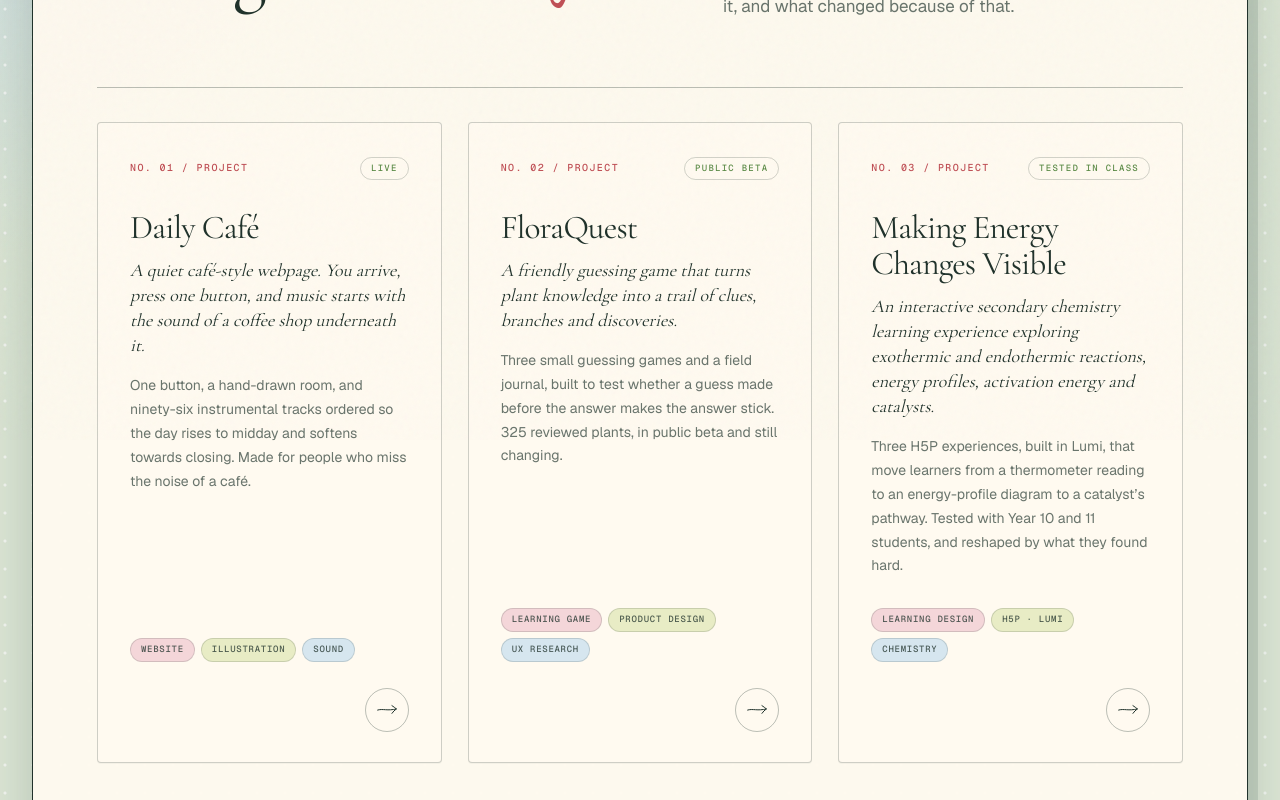
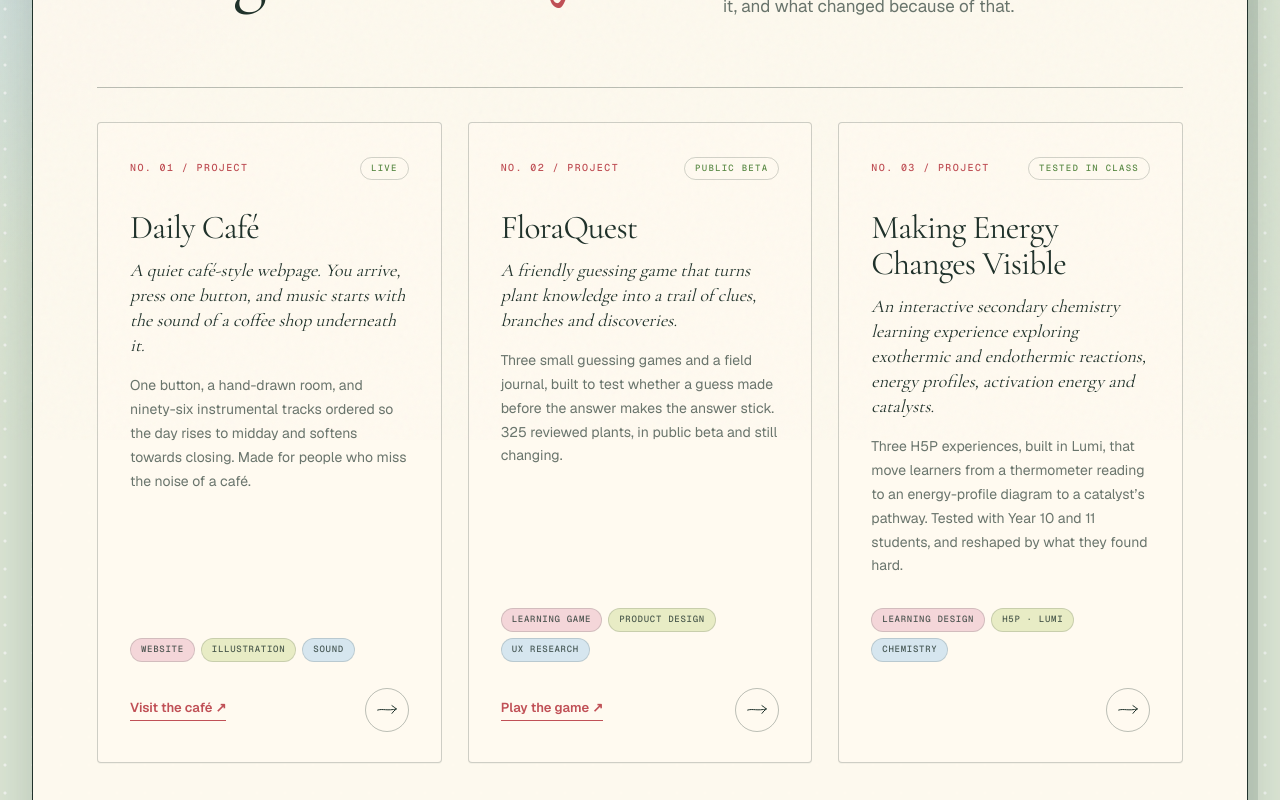
Before and after one commit to tammanakapoor/website-portfolio, a Next.js app: page /projects in a window 1280 px wide. Shown: the part 360-1160 px from the top of the page. Built offline with nearby package versions, Linux system fonts and the light colour scheme.

Commit message:
Projects: show play/visit buttons on the archive tiles and the FloraQuest home card
Co-Authored-By: Claude Fable 5.1 <noreply@anthropic.com>

```diff
--- a/app/card-home.tsx
+++ b/app/card-home.tsx
@@ -66,14 +66,14 @@ function ProjectsPanel() {
           </div>
         </article>
         <article className="mini-project">
-          <a href="/projects/floraquest" className="mini-project-image flora-thumb">
+          <a href="https://floraquest.tammana4513.workers.dev" target="_blank" rel="noreferrer" className="mini-project-image flora-thumb">
             <img src="/floraquest.png" alt="FloraQuest plant discovery game" />
             <span>02</span>
           </a>
           <div>
             <p>Learning game · product design</p>
             <h3>FloraQuest</h3>
-            <a href="/projects/floraquest">See the process →</a>
+            <a href="https://floraquest.tammana4513.workers.dev" target="_blank" rel="noreferrer">Play the game ↗</a>
           </div>
         </article>
         <article className="mini-project">
--- a/app/globals.css
+++ b/app/globals.css
@@ -956,22 +956,27 @@ footer a:hover { color: var(--ink); }
 .project-grid { display: grid; grid-template-columns: repeat(3, minmax(0, 1fr)); gap: 26px; padding: 34px 0 24px; border-top: 1px solid rgba(32,50,43,.3); }
 .project-grid > .reveal { display: flex; min-width: 0; }
 .project-tile { position: relative; display: flex; flex-direction: column; flex: 1; min-height: 420px; padding: 34px 32px 30px; border: 1px solid rgba(32,50,43,.22); border-radius: 4px; background: var(--desk-page-cream); color: var(--desk-page-ink); text-decoration: none; box-shadow: 0 1px 0 rgba(32,50,43,.04); transition: transform .45s cubic-bezier(.16,1,.3,1), border-color .3s ease, box-shadow .45s ease; }
-a.project-tile:hover, a.project-tile:focus-visible { border-color: var(--desk-page-ink); transform: translateY(-5px); box-shadow: 7px 9px 0 rgba(40,75,62,.12), 0 28px 44px -34px rgba(26,48,39,.55); outline: none; }
+.project-tile:hover, .project-tile:focus-within { border-color: var(--desk-page-ink); transform: translateY(-5px); box-shadow: 7px 9px 0 rgba(40,75,62,.12), 0 28px 44px -34px rgba(26,48,39,.55); outline: none; }
 .project-tile-meta { display: flex; justify-content: space-between; align-items: center; gap: 12px; margin-bottom: 30px; }
 .project-tile-number { color: #c05056; font: 500 10px/1.4 var(--mono); letter-spacing: .14em; text-transform: uppercase; }
 .project-tile-status { padding: 5px 10px; border: 1px solid rgba(32,50,43,.2); border-radius: 30px; color: #5d8c48; font: 500 9px/1.2 var(--mono); letter-spacing: .14em; text-transform: uppercase; white-space: nowrap; }
 .project-tile-title { margin: 0 0 12px; font-family: var(--serif); font-weight: 400; font-size: clamp(30px, 2.6vw, 38px); line-height: 1.08; letter-spacing: -.025em; color: var(--desk-page-ink); font-variation-settings: "SOFT" 40, "opsz" 36; transition: color .3s ease; }
-a.project-tile:hover .project-tile-title { color: #c05056; }
+.project-tile:hover .project-tile-title { color: #c05056; }
 .project-tile-tagline { margin: 0 0 16px; font-family: var(--serif); font-style: italic; font-size: 18px; line-height: 1.4; color: var(--desk-page-ink); }
 .project-tile-summary { margin: 0 0 30px; font-size: 14px; line-height: 1.7; color: rgba(32,50,43,.67); }
 .project-tile-tags { list-style: none; display: flex; flex-wrap: wrap; gap: 6px; margin: auto 0 26px; padding: 0; }
 .project-tile-tags li { padding: 5px 10px; border: 1px solid rgba(32,50,43,.16); border-radius: 30px; background: #f4d6d9; color: rgba(32,50,43,.78); font: 500 9px/1.3 var(--mono); letter-spacing: .08em; text-transform: uppercase; }
 .project-tile-tags li:nth-child(2) { background: #e8ecc5; }
 .project-tile-tags li:nth-child(3) { background: #d6e6ef; }
-.project-tile-arrow { align-self: flex-end; display: grid; place-items: center; width: 44px; height: 44px; border: 1px solid rgba(32,50,43,.3); border-radius: 50%; color: var(--desk-page-ink); transition: background .3s ease, color .3s ease, border-color .3s ease; }
+.project-tile-foot { display: flex; justify-content: space-between; align-items: center; gap: 16px; }
+.project-tile-cta { position: relative; z-index: 1; display: inline-flex; align-items: center; gap: 6px; padding-bottom: 3px; border-bottom: 1px solid currentColor; color: #c05056; font-size: 13px; font-weight: 600; text-decoration: none; transition: color .2s ease; }
+.project-tile-cta:hover { color: var(--desk-page-ink); }
+.project-tile-arrow { margin-left: auto; text-decoration: none; display: grid; place-items: center; width: 44px; height: 44px; border: 1px solid rgba(32,50,43,.3); border-radius: 50%; color: var(--desk-page-ink); transition: background .3s ease, color .3s ease, border-color .3s ease; }
+.project-tile-arrow::after { content: ""; position: absolute; inset: 0; border-radius: 4px; }
+.project-tile-arrow:focus-visible { outline: none; }
 .project-tile-arrow-mark { width: 22px; height: 11px; color: currentColor; transition: transform .25s ease; }
-a.project-tile:hover .project-tile-arrow { background: var(--desk-page-green); border-color: var(--desk-page-green); color: var(--desk-page-cream); }
-a.project-tile:hover .project-tile-arrow-mark { transform: translateX(3px); }
+.project-tile:hover .project-tile-arrow { background: var(--desk-page-green); border-color: var(--desk-page-green); color: var(--desk-page-cream); }
+.project-tile:hover .project-tile-arrow-mark { transform: translateX(3px); }
 .project-tile-placeholder { border-style: dashed; background: rgba(255,250,240,.45); }
 .project-tile-placeholder .project-tile-title, .project-tile-placeholder .project-tile-tagline { color: rgba(32,50,43,.55); }
 .project-tile-placeholder .project-tile-status { color: rgba(32,50,43,.5); }
--- a/app/projects/data.ts
+++ b/app/projects/data.ts
@@ -25,6 +25,8 @@ export type Project = {
   learned: string[];
   quote?: Quote;
   links: ProjectLink[];
+  /** The live site, shown as a button on the archive tile. */
+  site?: ProjectLink;
 };
 
 export const projects: Project[] = [
@@ -77,6 +79,7 @@ export const projects: Project[] = [
     ],
     learned: ["Licensing is a design material, not paperwork.", "Restraint is a feature people can feel.", "Measure before you sort: loudness made a better playlist than taste alone."],
     links: [{ label: "Visit the café", href: "https://daily-cafe-psi.vercel.app", external: true }],
+    site: { label: "Visit the café", href: "https://daily-cafe-psi.vercel.app", external: true },
   },
   {
     id: "floraquest",
@@ -150,6 +153,7 @@ export const projects: Project[] = [
     ],
     learned: ["Content is the product. Reviewing 325 plants shaped the game more than any feature.", "Rules you can say in one breath are rules people trust.", "A design system needs a way to check itself."],
     links: [{ label: "Play FloraQuest", href: "https://floraquest.tammana4513.workers.dev", external: true }],
+    site: { label: "Play the game", href: "https://floraquest.tammana4513.workers.dev", external: true },
   },
   {
     id: "energy-changes",
--- a/app/projects/page.tsx
+++ b/app/projects/page.tsx
@@ -32,7 +32,7 @@ export default function ProjectsPage() {
           <div className="project-grid" aria-label="Projects">
             {projects.map((p, i) => (
               <Reveal key={p.id} delay={i * 90}>
-                <a className="project-tile" href={`/projects/${p.id}`} id={p.id} aria-label={`${p.title}: read the project notes`}>
+                <article className="project-tile" id={p.id}>
                   <div className="project-tile-meta">
                     <span className="project-tile-number">{p.number} / Project</span>
                     <span className="project-tile-status">{p.status}</span>
@@ -43,8 +43,11 @@ export default function ProjectsPage() {
                   <ul className="project-tile-tags" aria-label="Disciplines">
                     {p.tagList.map((t) => <li key={t}>{t}</li>)}
                   </ul>
-                  <span className="project-tile-arrow" aria-hidden="true"><ArrowRight className="project-tile-arrow-mark" /></span>
-                </a>
+                  <div className="project-tile-foot">
+                    {p.site && <a className="project-tile-cta" href={p.site.href} target="_blank" rel="noreferrer">{p.site.label} ↗</a>}
+                    <a className="project-tile-arrow" href={`/projects/${p.id}`} aria-label={`${p.title}: read the project notes`}><ArrowRight className="project-tile-arrow-mark" /></a>
+                  </div>
+                </article>
               </Reveal>
             ))}
           </div>
--- a/static/css/site.css
+++ b/static/css/site.css
@@ -963,22 +963,27 @@ footer a:hover { color: var(--ink); }
 .project-grid { display: grid; grid-template-columns: repeat(3, minmax(0, 1fr)); gap: 26px; padding: 34px 0 24px; border-top: 1px solid rgba(32,50,43,.3); }
 .project-grid > .reveal { display: flex; min-width: 0; }
 .project-tile { position: relative; display: flex; flex-direction: column; flex: 1; min-height: 420px; padding: 34px 32px 30px; border: 1px solid rgba(32,50,43,.22); border-radius: 4px; background: var(--desk-page-cream); color: var(--desk-page-ink); text-decoration: none; box-shadow: 0 1px 0 rgba(32,50,43,.04); transition: transform .45s cubic-bezier(.16,1,.3,1), border-color .3s ease, box-shadow .45s ease; }
-a.project-tile:hover, a.project-tile:focus-visible { border-color: var(--desk-page-ink); transform: translateY(-5px); box-shadow: 7px 9px 0 rgba(40,75,62,.12), 0 28px 44px -34px rgba(26,48,39,.55); outline: none; }
+.project-tile:hover, .project-tile:focus-within { border-color: var(--desk-page-ink); transform: translateY(-5px); box-shadow: 7px 9px 0 rgba(40,75,62,.12), 0 28px 44px -34px rgba(26,48,39,.55); outline: none; }
 .project-tile-meta { display: flex; justify-content: space-between; align-items: center; gap: 12px; margin-bottom: 30px; }
 .project-tile-number { color: #c05056; font: 500 10px/1.4 var(--mono); letter-spacing: .14em; text-transform: uppercase; }
 .project-tile-status { padding: 5px 10px; border: 1px solid rgba(32,50,43,.2); border-radius: 30px; color: #5d8c48; font: 500 9px/1.2 var(--mono); letter-spacing: .14em; text-transform: uppercase; white-space: nowrap; }
 .project-tile-title { margin: 0 0 12px; font-family: var(--serif); font-weight: 400; font-size: clamp(30px, 2.6vw, 38px); line-height: 1.08; letter-spacing: -.025em; color: var(--desk-page-ink); font-variation-settings: "SOFT" 40, "opsz" 36; transition: color .3s ease; }
-a.project-tile:hover .project-tile-title { color: #c05056; }
+.project-tile:hover .project-tile-title { color: #c05056; }
 .project-tile-tagline { margin: 0 0 16px; font-family: var(--serif); font-style: italic; font-size: 18px; line-height: 1.4; color: var(--desk-page-ink); }
 .project-tile-summary { margin: 0 0 30px; font-size: 14px; line-height: 1.7; color: rgba(32,50,43,.67); }
 .project-tile-tags { list-style: none; display: flex; flex-wrap: wrap; gap: 6px; margin: auto 0 26px; padding: 0; }
 .project-tile-tags li { padding: 5px 10px; border: 1px solid rgba(32,50,43,.16); border-radius: 30px; background: #f4d6d9; color: rgba(32,50,43,.78); font: 500 9px/1.3 var(--mono); letter-spacing: .08em; text-transform: uppercase; }
 .project-tile-tags li:nth-child(2) { background: #e8ecc5; }
 .project-tile-tags li:nth-child(3) { background: #d6e6ef; }
-.project-tile-arrow { align-self: flex-end; display: grid; place-items: center; width: 44px; height: 44px; border: 1px solid rgba(32,50,43,.3); border-radius: 50%; color: var(--desk-page-ink); transition: background .3s ease, color .3s ease, border-color .3s ease; }
+.project-tile-foot { display: flex; justify-content: space-between; align-items: center; gap: 16px; }
+.project-tile-cta { position: relative; z-index: 1; display: inline-flex; align-items: center; gap: 6px; padding-bottom: 3px; border-bottom: 1px solid currentColor; color: #c05056; font-size: 13px; font-weight: 600; text-decoration: none; transition: color .2s ease; }
+.project-tile-cta:hover { color: var(--desk-page-ink); }
+.project-tile-arrow { margin-left: auto; text-decoration: none; display: grid; place-items: center; width: 44px; height: 44px; border: 1px solid rgba(32,50,43,.3); border-radius: 50%; color: var(--desk-page-ink); transition: background .3s ease, color .3s ease, border-color .3s ease; }
+.project-tile-arrow::after { content: ""; position: absolute; inset: 0; border-radius: 4px; }
+.project-tile-arrow:focus-visible { outline: none; }
 .project-tile-arrow-mark { width: 22px; height: 11px; color: currentColor; transition: transform .25s ease; }
-a.project-tile:hover .project-tile-arrow { background: var(--desk-page-green); border-color: var(--desk-page-green); color: var(--desk-page-cream); }
-a.project-tile:hover .project-tile-arrow-mark { transform: translateX(3px); }
+.project-tile:hover .project-tile-arrow { background: var(--desk-page-green); border-color: var(--desk-page-green); color: var(--desk-page-cream); }
+.project-tile:hover .project-tile-arrow-mark { transform: translateX(3px); }
 .project-tile-placeholder { border-style: dashed; background: rgba(255,250,240,.45); }
 .project-tile-placeholder .project-tile-title, .project-tile-placeholder .project-tile-tagline { color: rgba(32,50,43,.55); }
 .project-tile-placeholder .project-tile-status { color: rgba(32,50,43,.5); }
--- a/static/index.html
+++ b/static/index.html
@@ -82,10 +82,10 @@
           <div>
             <p>Website · illustration · sound</p>
             <h3>Daily Café</h3><a href="https://daily-cafe-psi.vercel.app" target="_blank" rel="noreferrer">Visit the café ↗</a></div></article>
-        <article class="mini-project"><a href="floraquest.html" class="mini-project-image flora-thumb"><img src="images/floraquest.png" alt="FloraQuest plant discovery game"><span>02</span></a>
+        <article class="mini-project"><a href="https://floraquest.tammana4513.workers.dev" target="_blank" rel="noreferrer" class="mini-project-image flora-thumb"><img src="images/floraquest.png" alt="FloraQuest plant discovery game"><span>02</span></a>
           <div>
             <p>Learning game · product design</p>
-            <h3>FloraQuest</h3><a href="floraquest.html">See the process →</a></div></article>
+            <h3>FloraQuest</h3><a href="https://floraquest.tammana4513.workers.dev" target="_blank" rel="noreferrer">Play the game ↗</a></div></article>
         <article class="mini-project"><a href="energy-changes.html" class="mini-project-image energy-thumb"><img src="images/energy-changes-cover.svg" alt="Hand-drawn energy-profile diagram with two reaction pathways"><span>03</span></a>
           <div>
             <p>Learning design · H5P · chemistry</p>
--- a/static/projects.html
+++ b/static/projects.html
@@ -33,24 +33,24 @@
           <h1>Things I’m <span class="subpage-script">making.</span></h1></div>
         <p class="page-intro">Self-initiated projects that started with a drawing or a lesson rather than a feature list. Open one to read the working notes: the idea, what people said when they used it, and what changed because of that.</p></header>
       <div class="project-grid" aria-label="Projects">
-        <div class="reveal "><a class="project-tile" href="daily-cafe.html" id="daily-cafe" aria-label="Daily Café: read the project notes">
+        <div class="reveal "><article class="project-tile" id="daily-cafe">
           <div class="project-tile-meta"><span class="project-tile-number">No. 01 / Project</span><span class="project-tile-status">Live</span></div>
           <h2 class="project-tile-title">Daily Café</h2>
           <p class="project-tile-tagline">A quiet café-style webpage. You arrive, press one button, and music starts with the sound of a coffee shop underneath it.</p>
           <p class="project-tile-summary">One button, a hand-drawn room, and ninety-six instrumental tracks ordered so the day rises to midday and softens towards closing. Made for people who miss the noise of a café.</p>
-          <ul class="project-tile-tags" aria-label="Disciplines"><li>Website</li><li>Illustration</li><li>Sound</li></ul><span class="project-tile-arrow" aria-hidden="true"><svg class="project-tile-arrow-mark" viewBox="0 0 40 20" aria-hidden="true" focusable="false"><path d="M3 11c9-3 18 2 34-2" fill="none" stroke="currentColor" stroke-width="1.8" stroke-linecap="round"></path><path d="M29 3c3 2 6 4 8 6-3 2-6 5-8 8" fill="none" stroke="currentColor" stroke-width="1.8" stroke-linecap="round" stroke-linejoin="round"></path></svg></span></a></div>
-        <div class="reveal " style="transition-delay:90ms"><a class="project-tile" href="floraquest.html" id="floraquest" aria-label="FloraQuest: read the project notes">
+          <ul class="project-tile-tags" aria-label="Disciplines"><li>Website</li><li>Illustration</li><li>Sound</li></ul><div class="project-tile-foot"><a class="project-tile-cta" href="https://daily-cafe-psi.vercel.app" target="_blank" rel="noreferrer">Visit the café ↗</a><a class="project-tile-arrow" href="daily-cafe.html" aria-label="Daily Café: read the project notes"><svg class="project-tile-arrow-mark" viewBox="0 0 40 20" aria-hidden="true" focusable="false"><path d="M3 11c9-3 18 2 34-2" fill="none" stroke="currentColor" stroke-width="1.8" stroke-linecap="round"></path><path d="M29 3c3 2 6 4 8 6-3 2-6 5-8 8" fill="none" stroke="currentColor" stroke-width="1.8" stroke-linecap="round" stroke-linejoin="round"></path></svg></a></div></article></div>
+        <div class="reveal " style="transition-delay:90ms"><article class="project-tile" id="floraquest">
           <div class="project-tile-meta"><span class="project-tile-number">No. 02 / Project</span><span class="project-tile-status">Public beta</span></div>
           <h2 class="project-tile-title">FloraQuest</h2>
           <p class="project-tile-tagline">A friendly guessing game that turns plant knowledge into a trail of clues, branches and discoveries.</p>
           <p class="project-tile-summary">Three small guessing games and a field journal, built to test whether a guess made before the answer makes the answer stick. 325 reviewed plants, in public beta and still changing.</p>
-          <ul class="project-tile-tags" aria-label="Disciplines"><li>Learning game</li><li>Product design</li><li>UX research</li></ul><span class="project-tile-arrow" aria-hidden="true"><svg class="project-tile-arrow-mark" viewBox="0 0 40 20" aria-hidden="true" focusable="false"><path d="M3 11c9-3 18 2 34-2" fill="none" stroke="currentColor" stroke-width="1.8" stroke-linecap="round"></path><path d="M29 3c3 2 6 4 8 6-3 2-6 5-8 8" fill="none" stroke="currentColor" stroke-width="1.8" stroke-linecap="round" stroke-linejoin="round"></path></svg></span></a></div>
-        <div class="reveal " style="transition-delay:180ms"><a class="project-tile" href="energy-changes.html" id="energy-changes" aria-label="Making Energy Changes Visible: read the project notes">
+          <ul class="project-tile-tags" aria-label="Disciplines"><li>Learning game</li><li>Product design</li><li>UX research</li></ul><div class="project-tile-foot"><a class="project-tile-cta" href="https://floraquest.tammana4513.workers.dev" target="_blank" rel="noreferrer">Play the game ↗</a><a class="project-tile-arrow" href="floraquest.html" aria-label="FloraQuest: read the project notes"><svg class="project-tile-arrow-mark" viewBox="0 0 40 20" aria-hidden="true" focusable="false"><path d="M3 11c9-3 18 2 34-2" fill="none" stroke="currentColor" stroke-width="1.8" stroke-linecap="round"></path><path d="M29 3c3 2 6 4 8 6-3 2-6 5-8 8" fill="none" stroke="currentColor" stroke-width="1.8" stroke-linecap="round" stroke-linejoin="round"></path></svg></a></div></article></div>
+        <div class="reveal " style="transition-delay:180ms"><article class="project-tile" id="energy-changes">
           <div class="project-tile-meta"><span class="project-tile-number">No. 03 / Project</span><span class="project-tile-status">Tested in class</span></div>
           <h2 class="project-tile-title">Making Energy Changes Visible</h2>
           <p class="project-tile-tagline">An interactive secondary chemistry learning experience exploring exothermic and endothermic reactions, energy profiles, activation energy and catalysts.</p>
           <p class="project-tile-summary">Three H5P experiences, built in Lumi, that move learners from a thermometer reading to an energy-profile diagram to a catalyst’s pathway. Tested with Year 10 and 11 students, and reshaped by what they found hard.</p>
-          <ul class="project-tile-tags" aria-label="Disciplines"><li>Learning design</li><li>H5P · Lumi</li><li>Chemistry</li></ul><span class="project-tile-arrow" aria-hidden="true"><svg class="project-tile-arrow-mark" viewBox="0 0 40 20" aria-hidden="true" focusable="false"><path d="M3 11c9-3 18 2 34-2" fill="none" stroke="currentColor" stroke-width="1.8" stroke-linecap="round"></path><path d="M29 3c3 2 6 4 8 6-3 2-6 5-8 8" fill="none" stroke="currentColor" stroke-width="1.8" stroke-linecap="round" stroke-linejoin="round"></path></svg></span></a></div></div>
+          <ul class="project-tile-tags" aria-label="Disciplines"><li>Learning design</li><li>H5P · Lumi</li><li>Chemistry</li></ul><div class="project-tile-foot"><a class="project-tile-arrow" href="energy-changes.html" aria-label="Making Energy Changes Visible: read the project notes"><svg class="project-tile-arrow-mark" viewBox="0 0 40 20" aria-hidden="true" focusable="false"><path d="M3 11c9-3 18 2 34-2" fill="none" stroke="currentColor" stroke-width="1.8" stroke-linecap="round"></path><path d="M29 3c3 2 6 4 8 6-3 2-6 5-8 8" fill="none" stroke="currentColor" stroke-width="1.8" stroke-linecap="round" stroke-linejoin="round"></path></svg></a></div></article></div></div>
       <p class="back-link"><a class="text-link" href="index.html">Back to the desk <svg class="arrow-inline" viewBox="0 0 40 20" aria-hidden="true" focusable="false"><path d="M3 11c9-3 18 2 34-2" fill="none" stroke="currentColor" stroke-width="1.8" stroke-linecap="round"></path><path d="M29 3c3 2 6 4 8 6-3 2-6 5-8 8" fill="none" stroke="currentColor" stroke-width="1.8" stroke-linecap="round" stroke-linejoin="round"></path></svg></a></p></div></div>
   <section class="contact-section" id="contact" aria-labelledby="contact-title">
     <div class="page-shell">
```
